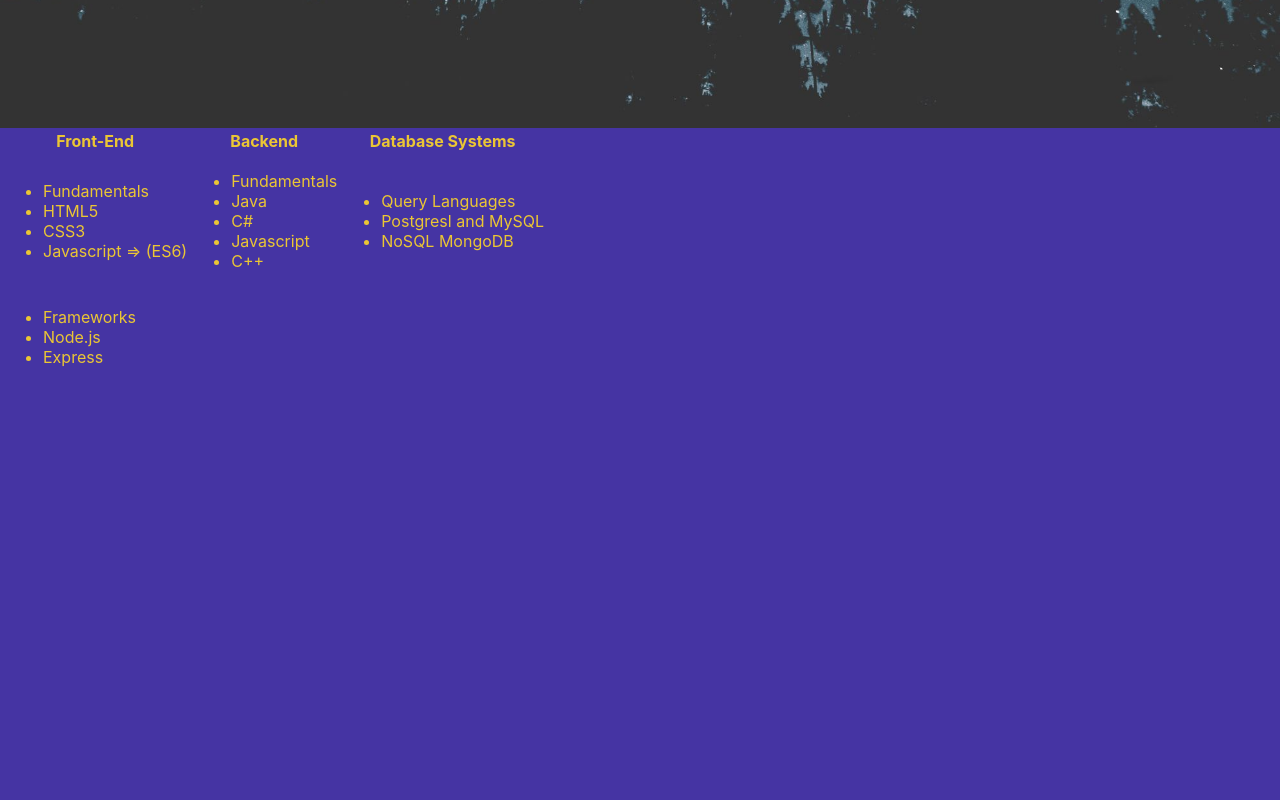
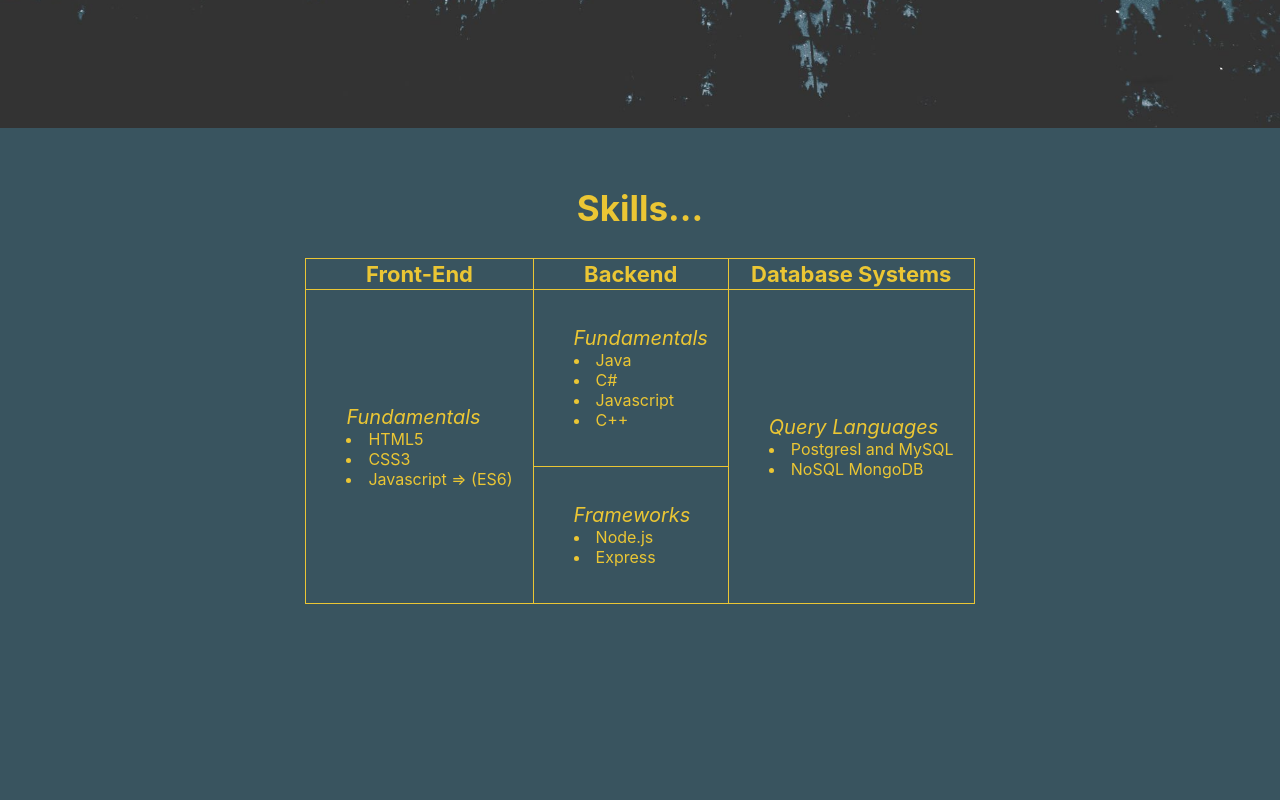
Before and after one commit to cacciamani10/cacciamani10.github.io, a React (Create React App) app: page / in a window 1280 px wide. Shown: the part 680-1480 px from the top of the page. Built offline with nearby package versions, Linux system fonts and the light colour scheme.

Commit message:
finished about

```diff
--- a/src/App.css
+++ b/src/App.css
@@ -64,7 +64,7 @@
   font-size: 60px;
 }
 
-h3.title {
+h3.title, .header-box {
   color: #ebc634;
   font-size: 22px;
 }
@@ -76,10 +76,41 @@
 }
 
 .about {
-  background-color: #4534A3;
-
+  background-color: #39545f;
 }
 
 .projects {
-  background-color: #6A2B9E;
+  background-color: #333333;
 }
+
+.skills {
+  vertical-align: middle;
+  padding: 30px;
+}
+
+.skills > table {
+  margin-left: auto;
+  margin-right: auto;
+}
+.skills > table, th, td {
+  padding: 2px;
+  border: 1px solid #ebc634;
+  border-collapse: collapse;
+}
+
+.skills > th, td {
+  white-space: nowrap;
+  list-style-position: inside;
+  padding: 20px 20px 20px 0px;
+}
+.list-header {
+  padding-left: 0;
+  font-size: 20px;
+  font-style: italic;
+  list-style: none;
+}
+
+.ssection-header {
+  text-align: center;
+  font-size: 35px;
+}
--- a/src/components/NavBox/NavBox.js
+++ b/src/components/NavBox/NavBox.js
@@ -48,7 +48,9 @@
                     <a href="https://www.linkedin.com/in/jacob-cacciamani-727471176/" target="_blank" rel="noopener noreferrer">
                         <img className="outLinkPicture" src={LinkedIn} alt="LinkedIn"/>
                     </a>
-                    <Link></Link>
+                    <a href="/resume">
+
+                    </a>
                 </div>
             </div>
         )
--- a/src/components/Sections/About.js
+++ b/src/components/Sections/About.js
@@ -3,7 +3,11 @@
 export default function About() {
     return (
         <div className="section about">
-            <table>
+            <div className="skills">
+            <h2 className="ssection-header">
+                Skills...
+            </h2>
+            <table >
                 <tr>
                     <th className="header-box">
                         Front-End
@@ -16,7 +20,7 @@
                     </th>
                 </tr>
                 <tr>
-                    <td>
+                    <td rowSpan={2}>
                         <ul>
                             <li className="list-header">
                                 Fundamentals
@@ -51,7 +55,7 @@
                             </li>
                         </ul>
                     </td>
-                    <td colSpan={2}>
+                    <td rowSpan={2}>
                         <ul>
                             <li className="list-header">
                                 Query Languages
@@ -81,7 +85,7 @@
                     </td>
                 </tr>
             </table>
-
+            </div>
         </div>
     )
 }
```
